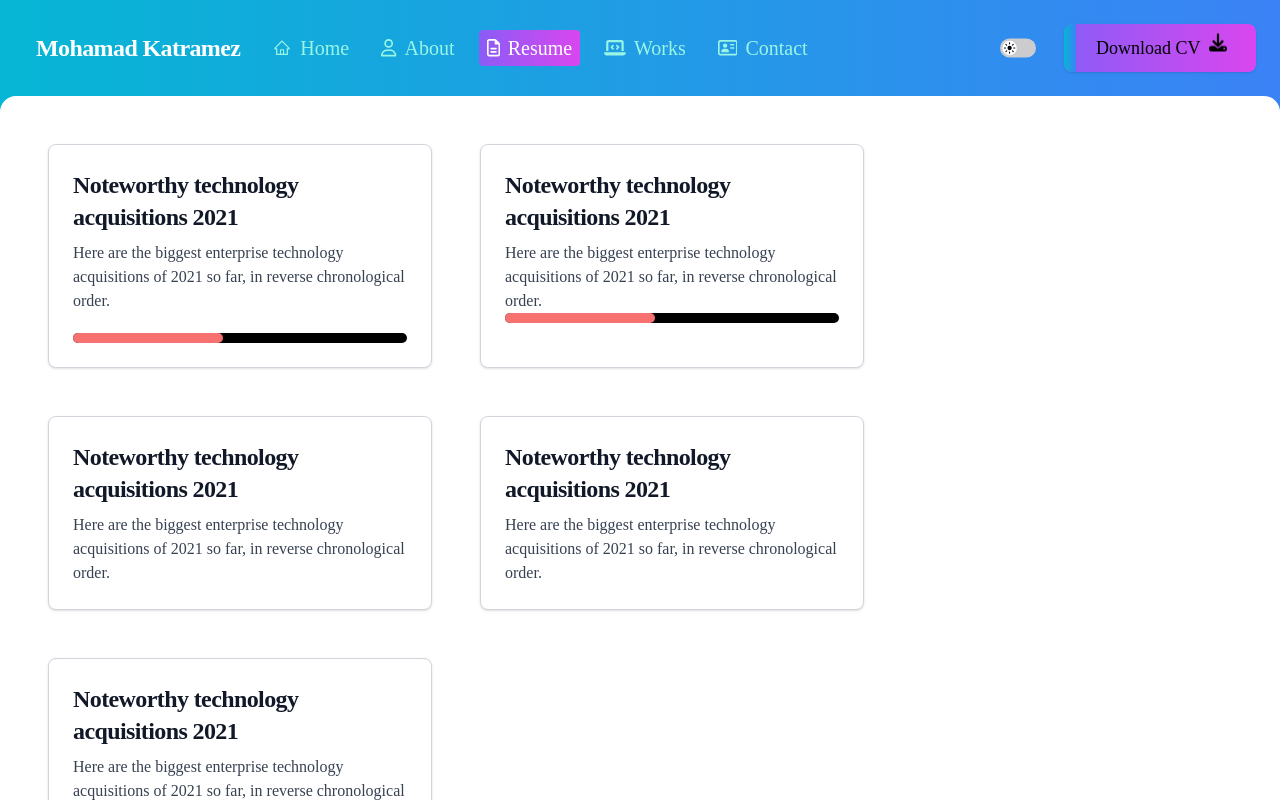
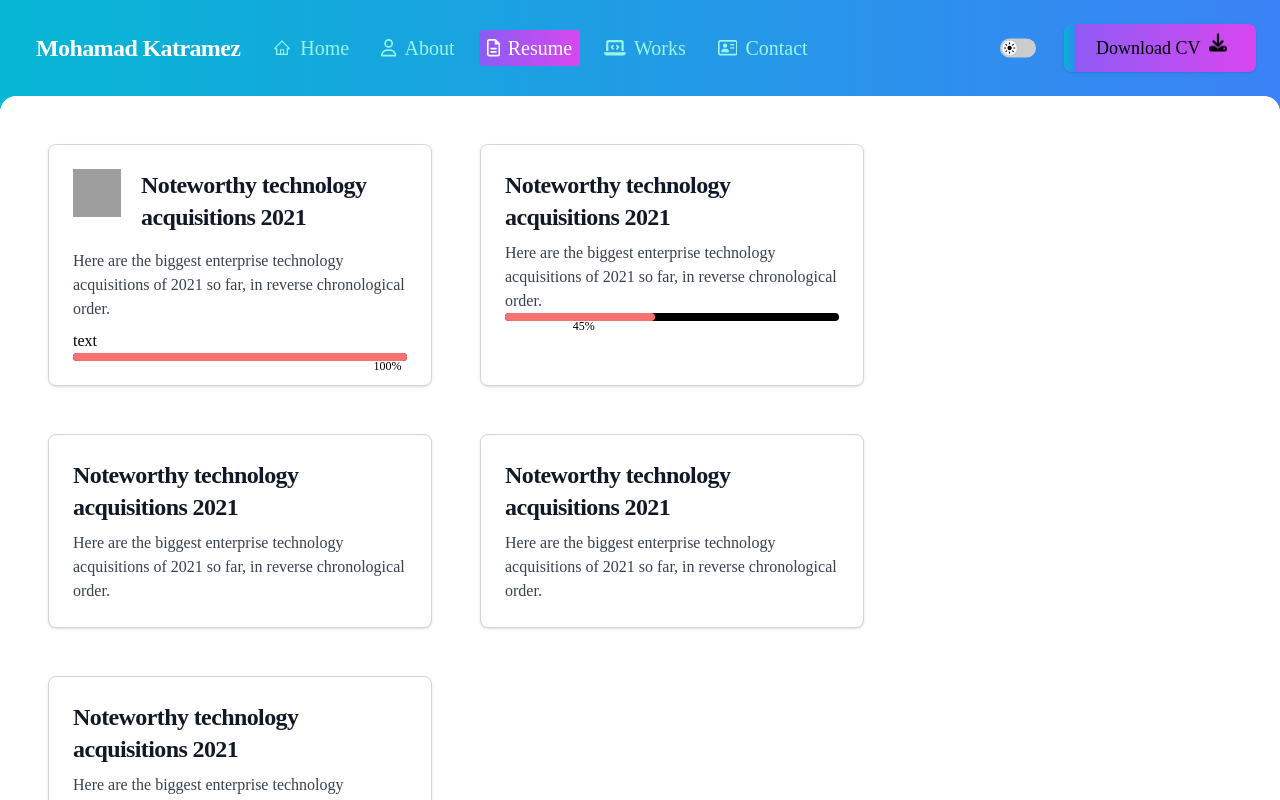
Before and after one commit to the1Lion/portfolio, a Vue app: page /resume in a window 1280 px wide. Built offline with nearby package versions, Linux system fonts and the light colour scheme; grey boxes are pictures that could not be loaded.

Commit message:
fix styling

```diff
--- a/src/components/Card.vue
+++ b/src/components/Card.vue
@@ -12,9 +12,12 @@ export default {
 <template>
   <a :href="url" class="block cursor-pointer max-w-sm p-6 bg-white border border-gray-300 rounded-lg shadow hover:bg-gray-300
   dark:bg-gray-800 dark:border-gray-700 dark:hover:bg-gray-700">
-    <h5 class="mb-2 text-2xl font-bold tracking-tight text-gray-900 dark:text-white">{{ title }}</h5>
-    <p class="font-normal text-gray-700 dark:text-gray-400">{{ description }}</p>
-    <slot/>
+    <div class="mb-4 flex gap-5">
+      <slot name="image"></slot>
+      <h5 class="text-2xl font-bold tracking-tight text-gray-900 dark:text-white">{{ title }}</h5>
+    </div>
+      <p class="mb-2 font-normal text-gray-700 dark:text-gray-400">{{ description }}</p>
+      <slot/>
   </a>
 </template>
 
--- a/src/components/ProgressBars/ProgressBar.vue
+++ b/src/components/ProgressBars/ProgressBar.vue
@@ -26,8 +26,13 @@ export default {
 </script>
 
 <template>
-  <div class="w-full rounded-full h-2.5 " :class="'dark:'+ darkBackgroundColor + ' ' + backgroundColor">
-    <div class=" h-2.5 rounded-full" :class="color" :style="'width: ' +  progressPercentage + '%'"></div>
+  <slot name="header"/>
+  <div class="w-full rounded-full h-2 " :class="'dark:'+ darkBackgroundColor + ' ' + backgroundColor">
+    <div class=" h-2 rounded-full" :class="color" :style="'width: ' +  progressPercentage + '%'">
+      <span class="text-xs relative" :style="'left: ' +  (parseInt(progressPercentage) >= 90 ? '90' : progressPercentage ) + '%'">
+        {{ progressPercentage }}%
+      </span>
+    </div>
   </div>
 </template>
 
--- a/src/views/Resume.vue
+++ b/src/views/Resume.vue
@@ -20,8 +20,18 @@ export default {
         <div class="flex-grow container rounded-2xl px-12 py-12 bg-white dark:bg-[#111111] dark:text-white">
 
           <div class="flex gap-12 flex-wrap">
-            <Card title="Noteworthy technology acquisitions 2021" description="Here are the biggest enterprise technology acquisitions of 2021 so far, in reverse chronological order.">
-              <ProgressBar class="mt-5" progress-percentage="45" color="bg-red-400" background-color="bg-black" dark-background-color="bg-white"></ProgressBar>
+
+            <Card title="Noteworthy technology acquisitions 2021"
+                  description="Here are the biggest enterprise technology acquisitions of 2021 so far, in reverse chronological order.">
+              <template v-slot:image>
+                <img class="w-12 h-12" src="https://upload.wikimedia.org/wikipedia/commons/thumb/9/95/Vue.js_Logo_2.svg/512px-Vue.js_Logo_2.svg.png" alt="">
+              </template>
+
+              <ProgressBar progress-percentage="100" color="bg-red-400" background-color="bg-black" dark-background-color="bg-white">
+                <template v-slot:header>
+                  <span>text</span>
+                </template>
+              </ProgressBar>
             </Card>
             <AboutCard card-url="/about" card-title="Noteworthy technology acquisitions 2021"
                        card-description="Here are the biggest enterprise technology acquisitions of 2021 so far, in reverse chronological order.">
```
